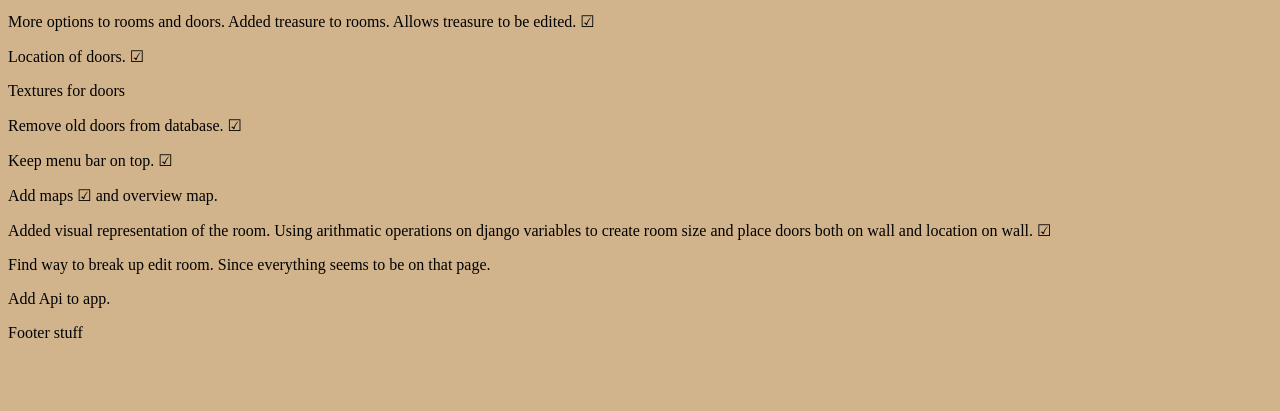
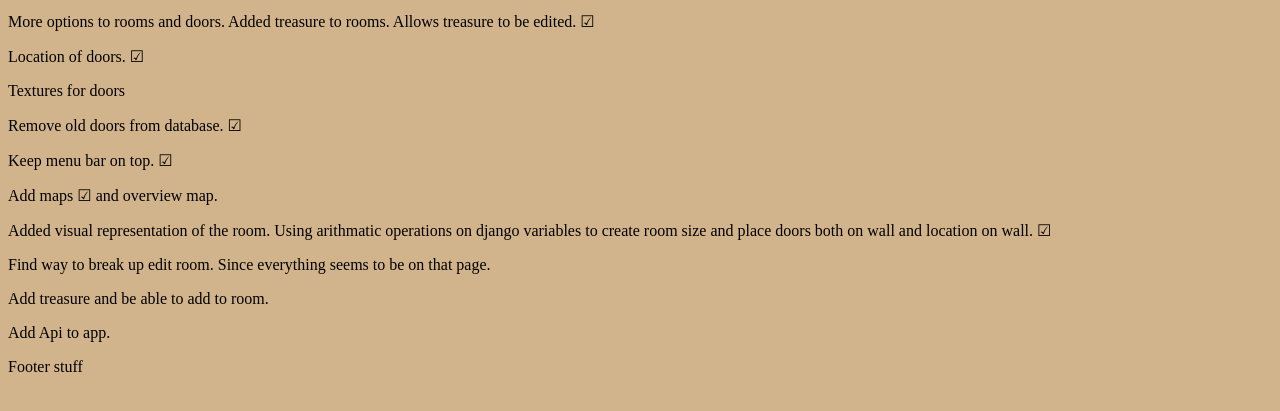
Before and after one commit to LeoKnox/adventure_django, a Django app: template rooms/templates/about.html in a window 1280 px wide. Shown: the part 296-707 px from the top of the page. Run offline with Django 3.2, Linux system fonts and the light colour scheme; the template is opened without the code that fills it, so the values that code supplies are empty.

Commit message:
Add files via upload

```diff
--- a/rooms/templates/about.html
+++ b/rooms/templates/about.html
@@ -51,6 +51,9 @@
         be on that page.
     </p>
     <p>
+        Add treasure and be able to add to room.
+    </p>
+    <p>
         Add Api to app.
     </p>
 </div>
```
